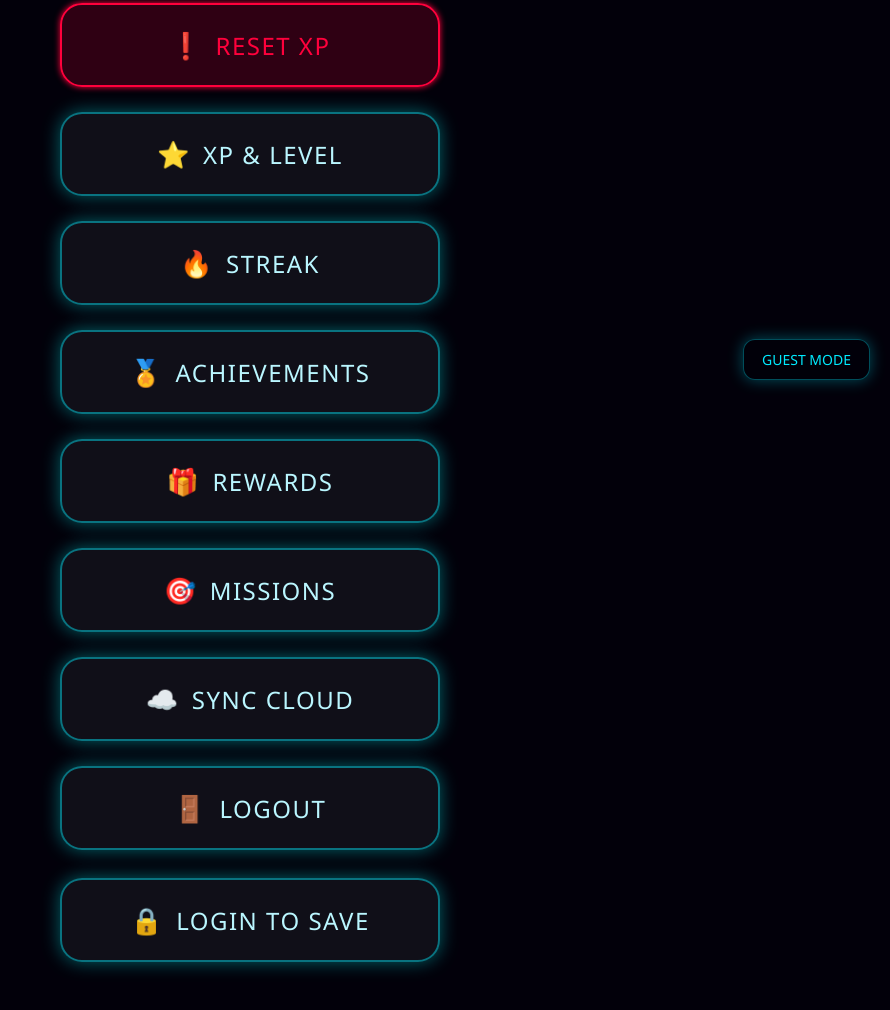
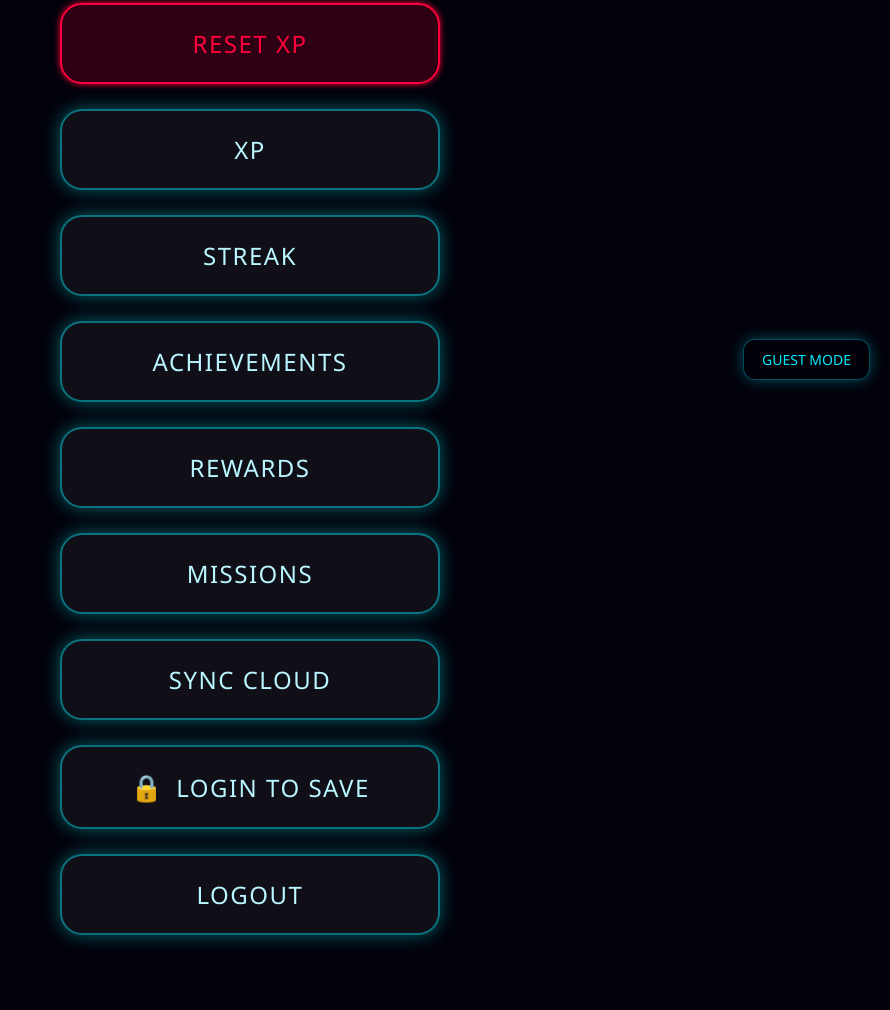
Before and after one commit to CALLYKID/leonard-study, a plain HTML site: page index.html in a window 1280 px wide. Shown: the part 400-1410 px from the top of the page, without its empty margins (390-1280 px from the left). Drawn offline with Linux system fonts and the light colour scheme.

Commit message:
Update index.html

```diff
--- a/index.html
+++ b/index.html
@@ -34,32 +34,30 @@
 <!-- MAIN MENU -->
 <div class="menu" id="menu">
 
-  <!-- LOGGED OUT -->
   <div id="menuLoggedOut">
     <div class="btn" onclick="openScreen('loginScreen')"><span>👤</span>LOGIN</div>
     <div class="btn" onclick="openScreen('registerScreen')"><span>➕</span>REGISTER</div>
   </div>
 
-  <!-- LOGGED IN -->
   <div id="menuLoggedIn">
-    <div class="btn danger-btn" onclick="confirmHardReset()"><span>❗</span>RESET XP</div>
+    <div class="btn danger-btn" onclick="confirmHardReset()">RESET XP</div>
 
-    <div class="btn" onclick="openScreen('xpScreen')"><span>⭐</span>XP & LEVEL</div>
-    <div class="btn" onclick="openScreen('streakScreen')"><span>🔥</span>STREAK</div>
-    <div class="btn" onclick="openScreen('achScreen')"><span>🏅</span>ACHIEVEMENTS</div>
-    <div class="btn" onclick="openScreen('rewardsScreen')"><span>🎁</span>REWARDS</div>
-    <div class="btn" onclick="openScreen('missionsScreen')"><span>🎯</span>MISSIONS</div>
+    <div class="btn" onclick="openScreen('xpScreen')">XP</div>
+    <div class="btn" onclick="openScreen('streakScreen')">STREAK</div>
+    <div class="btn" onclick="openScreen('achScreen')">ACHIEVEMENTS</div>
+    <div class="btn" onclick="openScreen('rewardsScreen')">REWARDS</div>
+    <div class="btn" onclick="openScreen('missionsScreen')">MISSIONS</div>
 
-    <div class="btn" onclick="loadCloud()"><span>☁️</span>SYNC CLOUD</div>
+    <div class="btn" onclick="loadCloud()">SYNC CLOUD</div>
 
-    <div class="btn" onclick="logout()"><span>🚪</span>LOGOUT</div>
+    <!-- ❌ THIS WAS THE BIG PROBLEM -->
+    <div class="btn" id="guestLoginBtn" onclick="openScreen('loginScreen')">
+      <span>🔒</span> LOGIN TO SAVE
+    </div>
+    <!-- ❌ This was incorrectly inside menuLoggedIn -->
+
+    <div class="btn" onclick="logout()">LOGOUT</div>
   </div>
-
-  <!-- GUEST LOGIN BUTTON (SEPARATE, FIXED) -->
-  <div class="btn" id="guestLoginBtn" onclick="openScreen('loginScreen')">
-    <span>🔒</span> LOGIN TO SAVE
-  </div>
-
 </div>
 
 <!-- XP SCREEN -->
```
